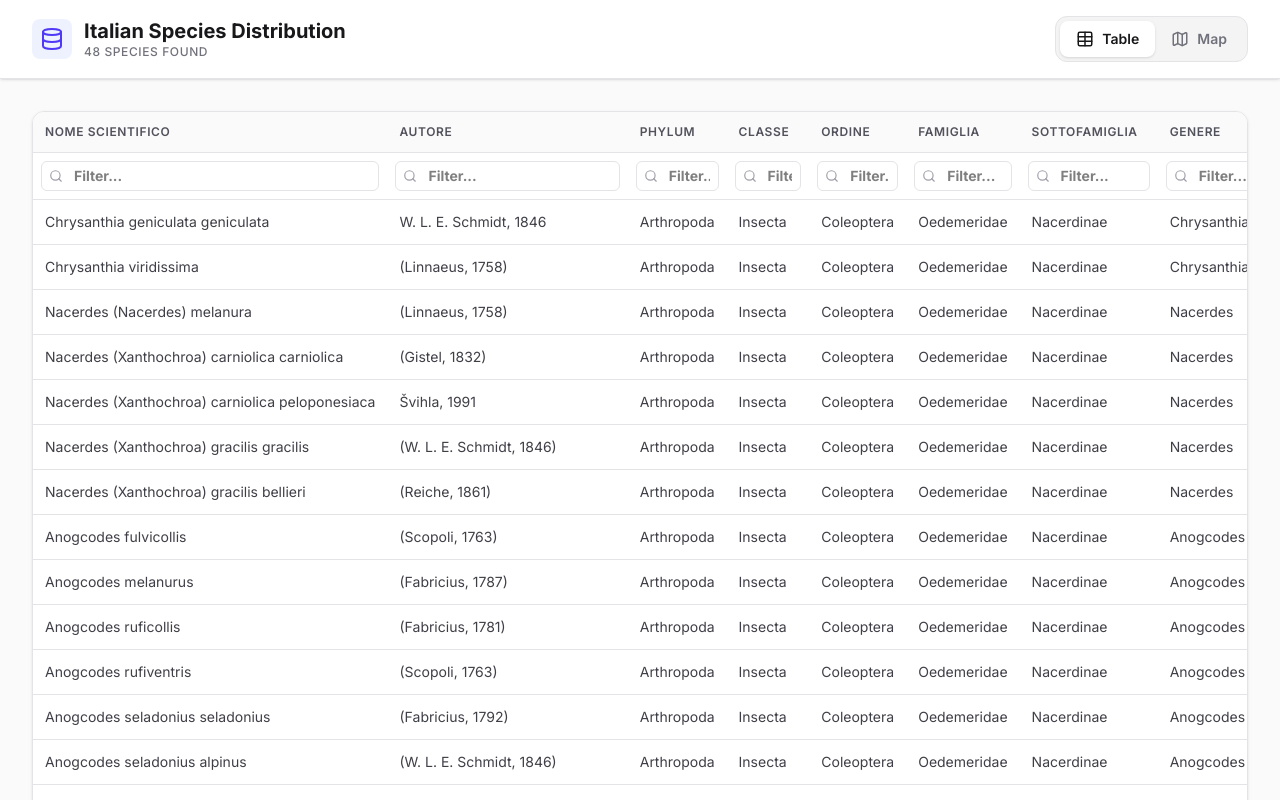
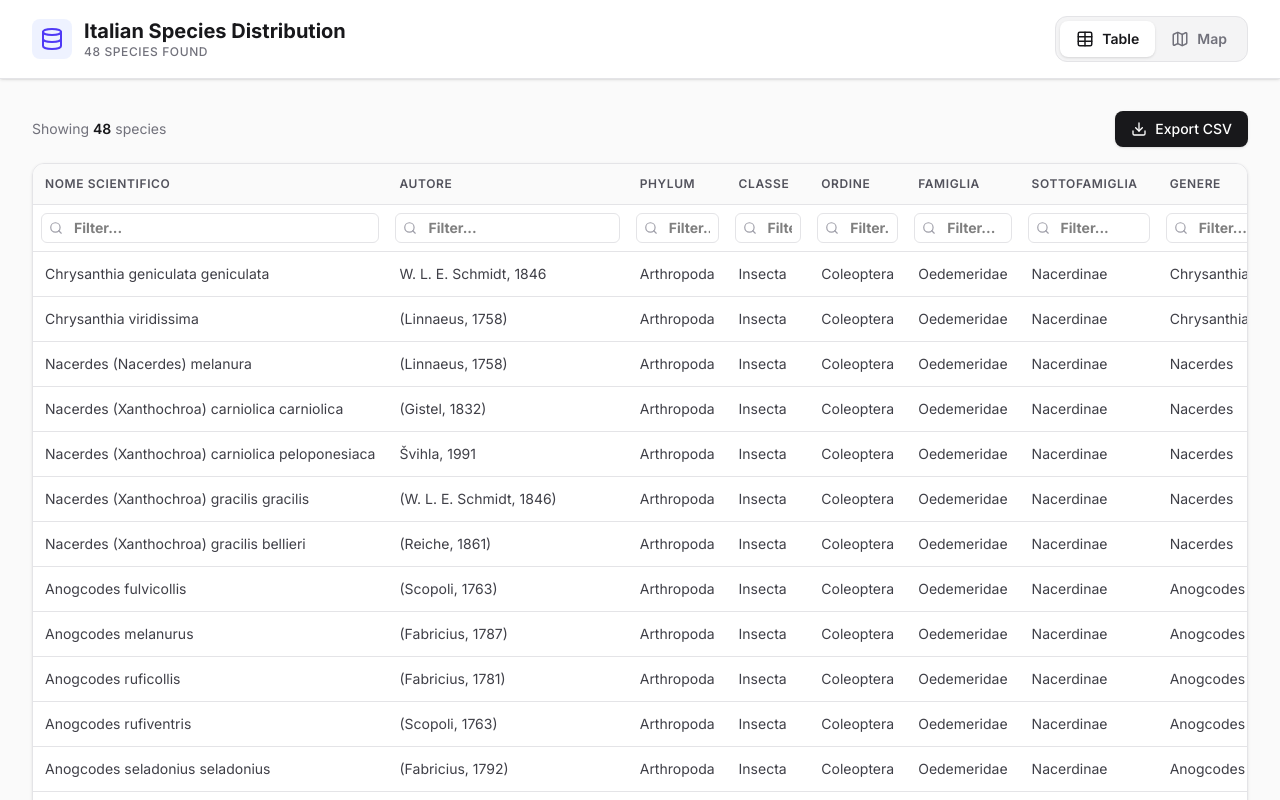
Before and after one commit to r-poloni/fauna_italia_viewer, a React (Vite) app: page / in a window 1280 px wide. Built offline with nearby package versions, Linux system fonts and the light colour scheme.

Commit message:
add download button

```diff
--- a/src/components/TableView.tsx
+++ b/src/components/TableView.tsx
@@ -1,6 +1,6 @@
 import React, { useMemo, useState } from 'react';
 import { SpeciesData, RETAINED_COLUMNS } from '../types';
-import { ChevronUp, ChevronDown, Search } from 'lucide-react';
+import { ChevronUp, ChevronDown, Search, Download } from 'lucide-react';
 
 interface TableViewProps {
   data: SpeciesData[];
@@ -59,8 +59,42 @@ export const TableView: React.FC<TableViewProps> = ({ data }) => {
     });
   };
 
+  const exportToCSV = () => {
+    const headers = RETAINED_COLUMNS.join(',');
+    const rows = sortedData.map(row =>
+      RETAINED_COLUMNS.map(col => {
+        const val = row[col] || '';
+        const escaped = String(val).replace(/"/g, '""');
+        return `"${escaped}"`;
+      }).join(',')
+    );
+    const csvContent = [headers, ...rows].join('\n');
+    const blob = new Blob([csvContent], { type: 'text/csv;charset=utf-8;' });
+    const url = URL.createObjectURL(blob);
+    const link = document.createElement('a');
+    link.setAttribute('href', url);
+    link.setAttribute('download', 'species_filtered_data.csv');
+    link.style.visibility = 'hidden';
+    document.body.appendChild(link);
+    link.click();
+    document.body.removeChild(link);
+  };
+
   return (
-    <div className="overflow-x-auto border border-zinc-200 rounded-xl bg-white shadow-sm">
+    <div className="space-y-4">
+      <div className="flex justify-between items-center">
+        <div className="text-sm text-zinc-500">
+          Showing <span className="font-semibold text-zinc-900">{sortedData.length}</span> species
+        </div>
+        <button
+          onClick={exportToCSV}
+          className="flex items-center gap-2 px-4 py-2 bg-zinc-900 text-white text-sm font-medium rounded-lg hover:bg-zinc-800 transition-colors shadow-sm"
+        >
+          <Download size={16} />
+          Export CSV
+        </button>
+      </div>
+      <div className="overflow-x-auto border border-zinc-200 rounded-xl bg-white shadow-sm">
       <table className="w-full text-left border-collapse min-w-[1200px]">
         <thead>
           <tr className="bg-zinc-50 border-b border-zinc-200">
@@ -115,5 +149,6 @@ export const TableView: React.FC<TableViewProps> = ({ data }) => {
         </div>
       )}
     </div>
+    </div>
   );
 };
```
